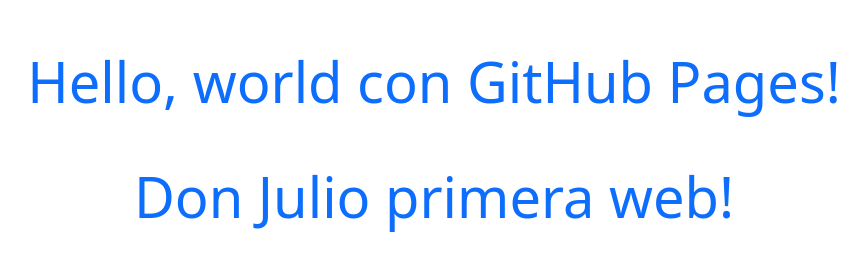
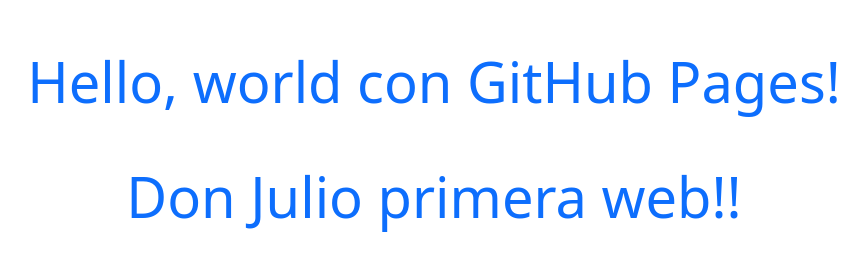
Before and after one commit to donjulio0588/donjulio-web, a plain HTML site: page index.html in a window 1280 px wide. Shown: the whole page, without its empty margins (206-1074 px from the left). Drawn offline with nearby package versions, Linux system fonts and the light colour scheme.

Commit message:
ver 1.10

```diff
--- a/index.html
+++ b/index.html
@@ -12,7 +12,7 @@
   </head>
   <body>
     <h1 class="text-center mt-5 display-4 text-primary">Hello, world  con GitHub Pages!</h1>
-    <h1 class="text-center mt-5 display-4 text-primary">Don Julio primera web!</h1>
+    <h1 class="text-center mt-5 display-4 text-primary">Don Julio primera web!!</h1>
 
     <!-- Optional JavaScript; choose one of the two! -->
 
```
